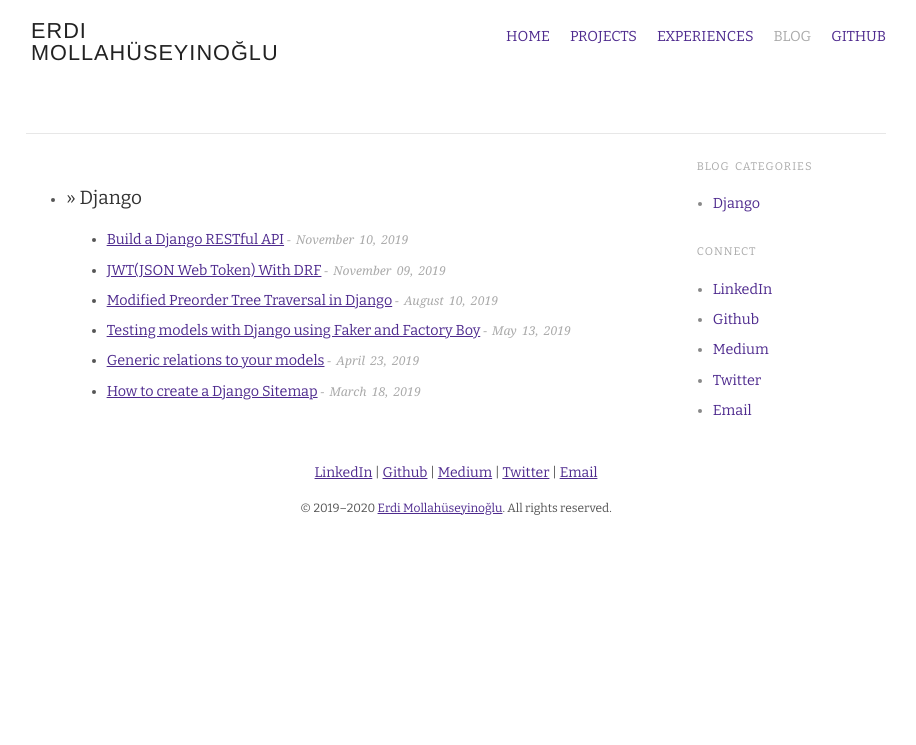
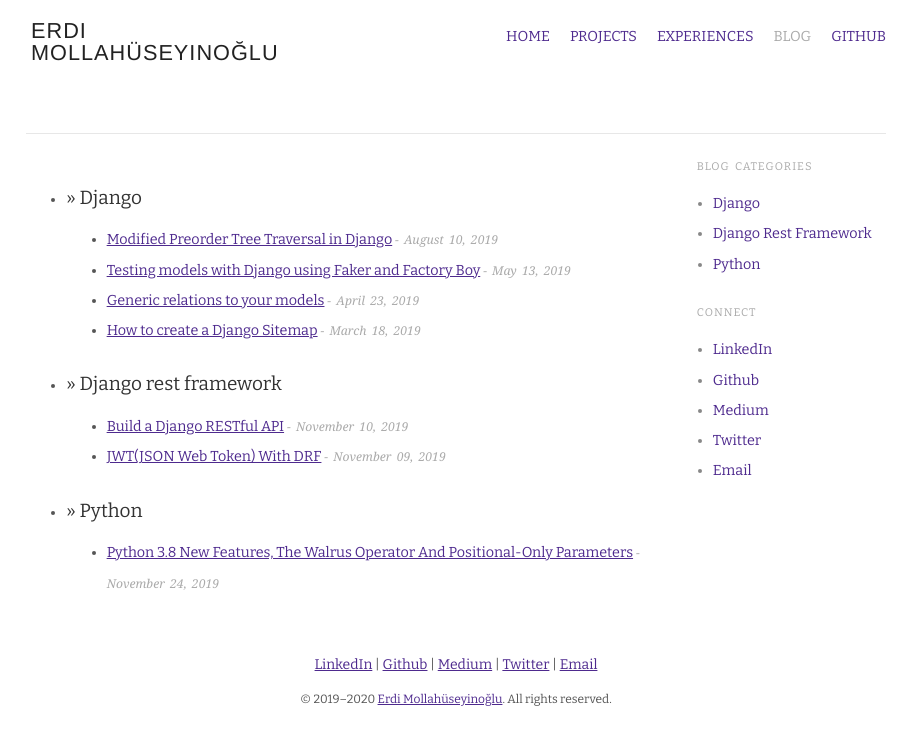
Before and after one commit to erdimollahuseyin/erdimollahuseyin.github.io, a Jekyll site: the page built from blog/categories.md, in a window 1280 px wide. Shown: the top 745 px of the page, without its empty margins (184-1100 px from the left). Built offline with Jekyll 4.4.1, drawn with Linux system fonts in a browser that asks for light colours; nearby versions of some CDN libraries; part of the change alters nothing that is shown.

Commit message:
[POST] - python3.8 news features

````diff
--- a/_posts/2019-11-09-jwt-with-drf.md
+++ b/_posts/2019-11-09-jwt-with-drf.md
@@ -1,7 +1,7 @@
 ---
 layout: post
 title: JWT(JSON Web Token) With DRF
-category: Django
+category: Django Rest Framework
 redirect_from: /2019/11/09/jwt-with-drf/
 ---
 
--- a/_posts/2019-11-10-building-a-django-restful-api.md
+++ b/_posts/2019-11-10-building-a-django-restful-api.md
@@ -1,7 +1,7 @@
 ---
 layout: post
 title: Build a Django RESTful API
-category: Django
+category: Django Rest Framework
 redirect_from: /2019/11/10/build-a-django-restful-api/
 ---
 
--- /dev/null
+++ b/_posts/2019-11-24-python-new-features.md
@@ -0,0 +1,186 @@
+---
+layout: post
+title: Python 3.8 New Features, The Walrus Operator And Positional-Only Parameters
+category: Python
+redirect_from: /2019/11/24/python-new-features/
+---
+
+<img src="/images/blog/2019-11/python-new-features.png" alt="Python New Features" style="width: 75%; margin-left:10%; margin-right:10%; margin-top:10px; margin-bottom:10px;"/>
+
+# Section Overview
+
+- The Walrus Operator
+- Positional-Only Parameters
+- References
+
+## Section 1. The Walrus Operator (Assignment Expressions)
+
+We use an assignment expression(*walrus operator*). It use the walrus operator (*:=*) to both assign and evaluate variable names in a single expression, thus reducing repetition. It is a new syntax introduced in **Python 3.8** and solve a long-standing problem with the language that can cause code duplication.
+
+Now, let’s see:
+
+```python
+if fake_val := fake_func():
+    # do something with fake_val
+while fake_val := fake_func():
+    # do something with fake_val
+fake_val = fake_func1()
+if not fake_val:
+    logging.warning('fake func1')
+    fake_val = fake_func2()
+    if not fake_val:
+        logging.warning('fake func2')
+        val = func3()
+if not fake_val:
+    raise ValueError('....')
+```
+
+After upgrading to 3.8, you could refactor it to:
+
+```python
+if not (fake_val := fake_func1()):
+    logging.warning('fake func1')
+    if not (fake_val := fake_func2()):
+        logging.warning('fake func2')
+        if not (fake_val := fake_func3()):
+            raise ValueError('....')
+```
+
+For example, Here, I define the contents of the basket.
+
+```python
+fruits_in_basket = {
+    'apple': 15,
+    'peach': 10,
+    'lemon': 5,
+}
+```
+
+Now we want to order some lemon. So we need to make sure there is at least one lemon in the basket.
+
+```python
+def order_func(count):
+    ...
+def out_of_stock():
+    ...
+count = fruits_in_basket.get('lemon', 0)
+if count:
+    order_func(count)
+else:
+    out_of_stock()
+```
+
+After upgrading to 3.8, you could refactor it to:
+
+```python
+if count := fruits_in_basket.get('lemon', 0):
+    order_func(count)
+else:
+    out_of_stock()
+```
+
+If we want to do lemon juice, we need 10 lemon.
+
+```python
+def make_lemon_juice(count):
+    ...
+count = fruits_in_basket.get('lemon', 0)
+if count >= 10:
+    make_lemon_juice(count)
+else:
+    out_of_stock()
+```
+
+After upgrading to 3.8, you could refactor it to:
+
+```python
+if (count := fruits_in_basket.get('lemon', 0)) >= 10:
+    make_lemon_juice(count)
+else:
+    out_of_stock()
+```
+
+If we want to order for peach and lemon juice;
+
+```python
+def make_peach_juice(count):
+    ...
+def make_lemon_juice(count):
+    ...
+count = fruits_in_basket.get('peach', 0)
+if count >= 2:
+    make_peach_juice(count)
+else:
+    count = fruits_in_basket.get('lemon', 0)
+    if count >= 10:
+        make_lemon_juice(count)
+    else:
+        # 'Nothing'
+```
+
+After upgrading to 3.8, you could refactor it to:
+
+```python
+if (count := fruits_in_basket.get('peach', 0)) >= 2:
+    make_peach_juice(count)
+elif (count := fruits_in_basket.get('lemon', 0)) >= 10:
+    make_lemon_juice(count)
+else:
+    # 'Nothing'
+```
+
+In general, when you find yourself repeating the same expression or assignment multiple times within a grouping of lines, it’s time to consider using assignment expressions in order to improve readability.
+
+## Section 2. Positional-Only Parameters
+
+We can use `/` in a function definition to indicate that arguments before that are positional-only.
+
+For example:
+
+
+```python
+def func(a, /):
+    pass
+
+func('foobar')
+# This raises
+func(a='foobar')
+```
+
+If the func uses **keyword argument** when **positional-only** is required, **TypeError** occurs.
+
+Here’s an example function definition which includes all argument types.
+
+```
+def func(a, /, b, *, c):
+    pass
+
+a: positional-only
+b: positional or keyword
+c: keyword-only
+```
+
+Thus, **func** can be called like this:
+
+```
+func('foo', 'bar', c='foobar')
+func('foo', b='bar', c='foobar')
+```
+
+But not like this:
+
+```
+# TypeError: func() got some positional-only arguments passed as keyword arguments: 'a'
+func(a='foo', b='bar', c='foobar')
+
+# TypeError: func() takes 2 positional arguments but 3 were given
+func('foo', 'bar', 'foobar')
+```
+
+## Section 3. References
+
+- https://www.python.org/dev/peps/pep-0569/#id6
+- https://docs.python.org/3.8/whatsnew/3.8.html
+- https://www.python.org/dev/peps/pep-0572/
+- https://www.python.org/dev/peps/pep-0013/#electing-the-council
+- https://docs.python.org/3/glossary.html#keyword-only-parameter
````
Also changed, not shown: images/blog/2019-11/python-new-features.png (added).
